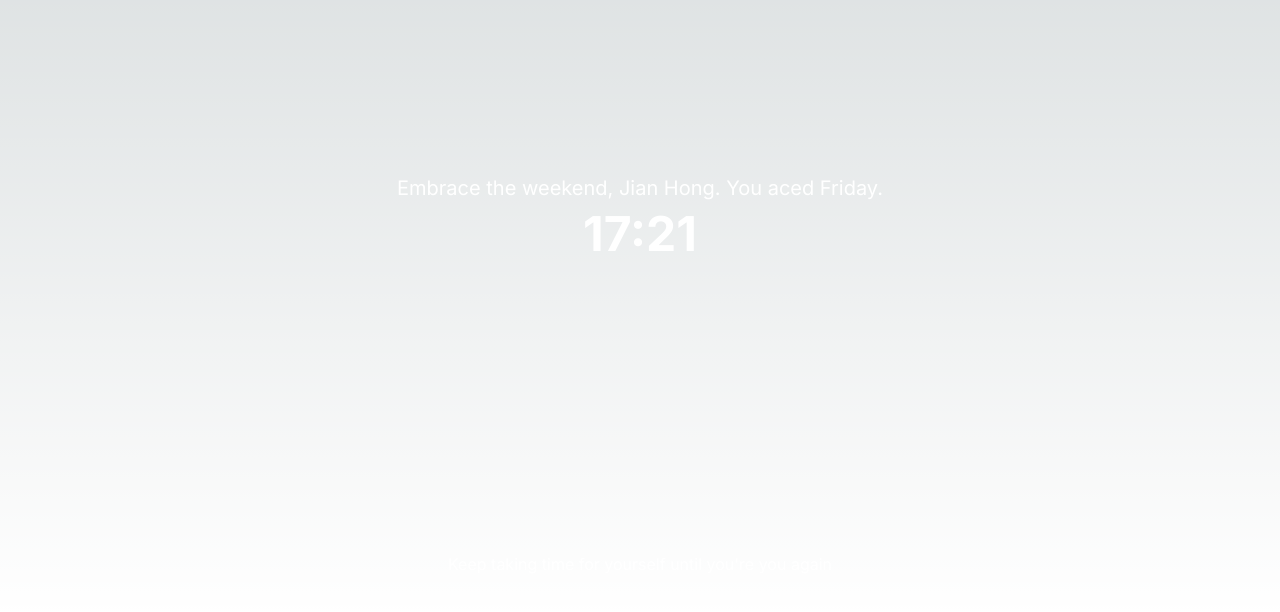
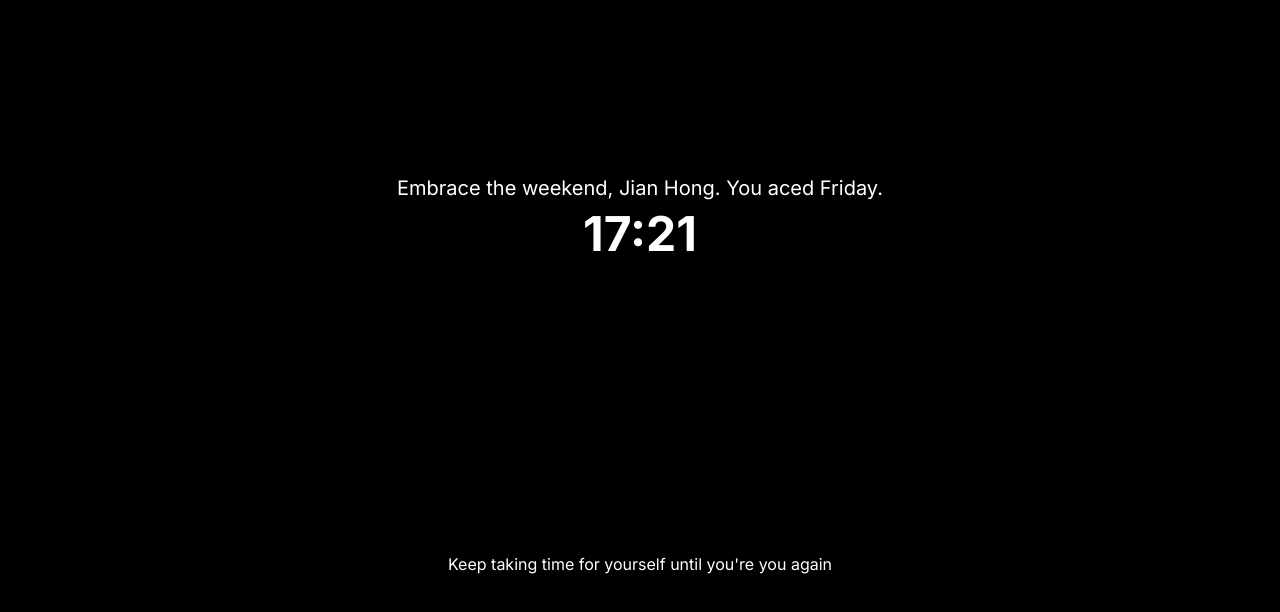
Before and after one commit to LimJH2002/ZenPulse, a Next.js app: page / in a window 1280 px wide. Shown: the part 184-796 px from the top of the page. Built offline with nearby package versions, Linux system fonts and the light colour scheme.

Commit message:
Fix vercel deployment

```diff
--- a/src/app/page.tsx
+++ b/src/app/page.tsx
@@ -1,7 +1,7 @@
 // pages/index.js
 export default function Home() {
   return (
-    <main className="bg-cover bg-center h-screen">
+    <main className="bg-cover bg-center h-screen bg-black">
       <div className="flex flex-col items-center justify-center h-full">
         <div className="text-white text-center">
           <p className="text-xl">
@@ -10,7 +10,7 @@ export default function Home() {
           <p className="text-5xl font-bold mt-2">17:21</p>
         </div>
         <div className="absolute bottom-0 mb-10 text-white">
-          <p>Keep taking time for yourself until you're you again</p>
+          <p>Keep taking time for yourself until you&apos;re you again</p>
         </div>
       </div>
       {/* Add your music player and other components */}
```
